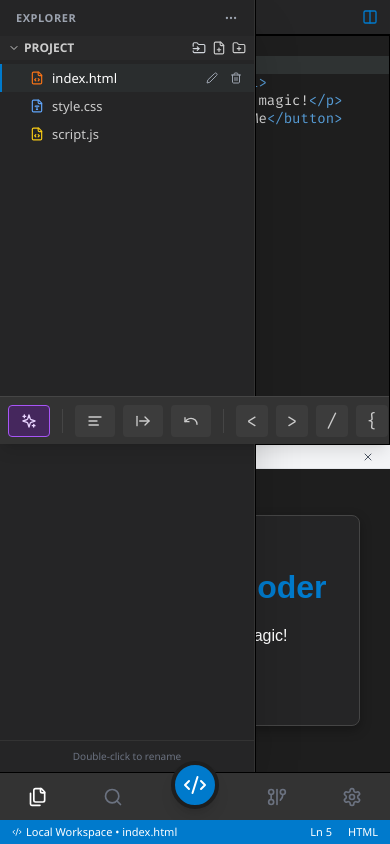
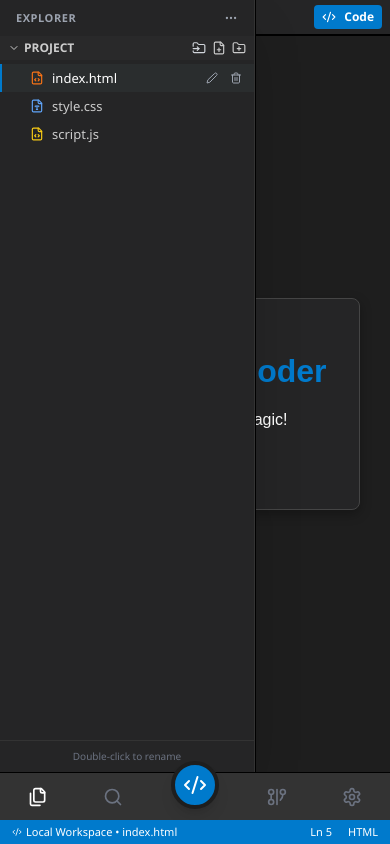
Before and after one commit to ganeshkolate014-byte/Vscode, a React (Vite) app: page / in a window 390 px wide. Both pictures are taken after a click on the element 195 px from the left and 796 px from the top of the page. Built offline with nearby package versions, Linux system fonts and the light colour scheme.

Commit message:
feat: Remove unused preview mode state
The `previewMode` state and associated logic have been removed from `App.tsx`. This state was not being utilized and is no longer needed for the application's functionality.

```diff
--- a/App.tsx
+++ b/App.tsx
@@ -2,9 +2,9 @@
 import React, { useState, useEffect, useCallback, useRef, useMemo } from 'react';
 import { CodeEditor } from './components/CodeEditor';
 import { FileExplorer } from './components/FileExplorer';
-import { LivePreview } from './components/LivePreview';
 import { GitPanel } from './components/GitPanel';
 import { SettingsModal } from './components/SettingsModal';
+import { LivePreview } from './components/LivePreview';
 import { FileNode, ChatMessage, RepoConfig, EditorSettings } from './types';
 import {
   Files,
@@ -16,11 +16,8 @@ import {
   MessageSquare,
   Send,
   Code2,
-  Maximize2,
-  Columns
 } from 'lucide-react';
 import { generateCodeHelp } from './services/geminiService';
-import { formatCode } from './services/formattingService';
 
 const initialFiles: FileNode[] = [
   {
@@ -61,7 +58,6 @@ export default function App() {
   const [openFiles, setOpenFiles] = useState<string[]>(['1']);
   const [activeFileId, setActiveFileId] = useState<string>('1');
   const [activeSideBar, setActiveSideBar] = useState<string | null>('explorer');
-  const [previewMode, setPreviewMode] = useState<'hidden' | 'full' | 'split'>('hidden');
   const [chatMessages, setChatMessages] = useState<ChatMessage[]>([]);
   const [chatInput, setChatInput] = useState('');
   const [isChatLoading, setIsChatLoading] = useState(false);
@@ -79,6 +75,9 @@ export default function App() {
       return saved ? JSON.parse(saved) : { fontSize: 14, wordWrap: false, lineNumbers: true, autoSave: true };
   });
   const [showSettings, setShowSettings] = useState(false);
+
+  // Preview State
+  const [isPreviewVisible, setIsPreviewVisible] = useState(false);
 
   const [viewportHeight, setViewportHeight] = useState('100%');
   const [isKeyboardOpen, setIsKeyboardOpen] = useState(false);
@@ -127,7 +126,7 @@ export default function App() {
       localStorage.setItem('droidcoder_settings', JSON.stringify(settings));
   }, [settings]);
 
-  const getFileContent = (name: string) => {
+  const getFileContent = useCallback((name: string) => {
       const findContent = (nodes: FileNode[]): string | undefined => {
           for (const node of nodes) {
               if (node.name === name && node.type === 'file') return node.content;
@@ -139,7 +138,7 @@ export default function App() {
           return undefined;
       };
       return findContent(debouncedFiles) || '';
-  };
+  }, [debouncedFiles]);
 
   const activeFile = useMemo(() => {
       const findNode = (nodes: FileNode[]): FileNode | undefined => {
@@ -229,6 +228,7 @@ export default function App() {
     if (!openFiles.includes(node.id)) setOpenFiles(prev => [...prev, node.id]);
     setActiveFileId(node.id);
     if (window.innerWidth < 768) setActiveSideBar(null);
+    setIsPreviewVisible(false); // Switch back to edit mode on file select
   };
 
   const closeTab = (e: React.MouseEvent, id: string) => {
@@ -289,8 +289,6 @@ export default function App() {
     setChatMessages(prev => [...prev, { role: 'model', text: response }]);
     setIsChatLoading(false);
   };
-
-  const togglePreviewMode = () => setPreviewMode(m => m === 'hidden' ? 'split' : m === 'split' ? 'full' : 'hidden');
 
   const findActiveNode = (nodes: FileNode[], id: string): FileNode | undefined => {
       for (const node of nodes) {
@@ -402,7 +400,7 @@ export default function App() {
           </div>
         )}
 
-        {/* C. Editor & Preview Group */}
+        {/* C. Editor Group */}
         <div className="flex-1 flex flex-col min-w-0 bg-vscode-bg relative transition-all duration-300">
 
           {/* C1. Tabs Header */}
@@ -410,11 +408,11 @@ export default function App() {
              {openFiles.map(fid => {
                  const node = findActiveNode(files, fid);
                  if (!node) return null;
-                 const isActive = activeFileId === fid;
+                 const isActive = activeFileId === fid && !isPreviewVisible;
                  return (
                      <div
                         key={fid}
-                        onClick={() => setActiveFileId(fid)}
+                        onClick={() => { setActiveFileId(fid); setIsPreviewVisible(false); }}
                         className={`flex items-center px-3 min-w-[100px] max-w-[150px] border-r border-vscode-border cursor-pointer select-none group transition-colors duration-200 ${isActive ? 'bg-vscode-tabActive text-white border-t-2 border-t-vscode-accent' : 'bg-vscode-tabInactive text-gray-400 hover:bg-vscode-bg'}`}
                      >
                         <span className="truncate text-xs flex-1 mr-2">{node.name}</span>
@@ -431,20 +429,30 @@ export default function App() {
              {/* Right Controls in Tab Bar */}
              <div className="flex-1 bg-vscode-sidebar border-b border-black flex items-center justify-end px-2 gap-2">
                  <button
-                    onClick={togglePreviewMode}
-                    className={`p-1 rounded hover:bg-gray-700 transition-colors ${previewMode !== 'hidden' ? 'text-vscode-accent' : 'text-gray-400'}`}
-                    title="Toggle Preview Mode"
+                    onClick={() => setIsPreviewVisible(!isPreviewVisible)}
+                    className={`p-1 rounded transition-colors flex items-center gap-2 px-2 text-xs font-bold ${isPreviewVisible ? 'bg-vscode-accent text-white' : 'hover:bg-gray-700 text-green-500'}`}
+                    title={isPreviewVisible ? "Back to Code" : "Run Code"}
                  >
-                    {previewMode === 'split' ? <Columns size={16} /> : previewMode === 'full' ? <Maximize2 size={16} /> : <Play size={16} />}
+                    {isPreviewVisible ? (
+                        <><Code2 size={14} /> Code</>
+                    ) : (
+                        <><Play size={14} /> Run</>
+                    )}
                  </button>
              </div>
           </div>
 
-          {/* C2. Content Area (Editor + Preview) */}
-          <div className="flex-1 flex flex-col md:flex-row relative overflow-hidden">
+          {/* C2. Content Area (Editor OR Preview) */}
+          <div className="flex-1 flex flex-col relative overflow-hidden">
 
-             {/* EDITOR PANE */}
-             <div className={`${previewMode === 'full' ? 'hidden' : 'flex-1'} relative h-full border-r border-black transition-all duration-300`}>
+             {isPreviewVisible ? (
+                 <LivePreview
+                    html={getFileContent('index.html') || ''}
+                    css={getFileContent('style.css') || ''}
+                    js={getFileContent('script.js') || ''}
+                 />
+             ) : (
+                 <div className="flex-1 relative h-full transition-all duration-300">
                     {currentActiveNode ? (
                         <CodeEditor
                             code={currentActiveNode.content || ''}
@@ -459,22 +467,6 @@ export default function App() {
                         </div>
                     )}
                  </div>
-
-             {/* PREVIEW PANE */}
-             {(previewMode !== 'hidden') && (
-                <div className={`${previewMode === 'split' ? 'h-1/2 md:h-full md:w-1/2' : 'absolute inset-0 z-40'} bg-white flex flex-col border-t md:border-t-0 md:border-l border-black animate-slide-in-right shadow-xl`}>
-                   <div className="h-6 bg-gray-100 border-b flex items-center px-4 text-[10px] text-gray-600 justify-between shrink-0">
-                      <span>Live Preview</span>
-                      <button onClick={() => setPreviewMode('hidden')} className="hover:text-red-500 transition-colors"><X size={12}/></button>
-                   </div>
-                   <div className="flex-1 relative">
-                        <LivePreview
-                            html={getFileContent('index.html')}
-                            css={getFileContent('style.css')}
-                            js={getFileContent('script.js')}
-                        />
-                   </div>
-                </div>
              )}
           </div>
         </div>
@@ -487,10 +479,11 @@ export default function App() {
            <ActivityIcon icon={<Search size={20} />} active={activeSideBar === 'search'} onClick={() => setActiveSideBar(activeSideBar === 'search' ? null : 'search')} />
 
            <div
-            className="w-12 h-12 -mt-6 bg-vscode-accent rounded-full flex items-center justify-center shadow-lg border-4 border-vscode-bg cursor-pointer hover:scale-105 transition-transform"
-            onClick={togglePreviewMode}
+            className={`w-12 h-12 -mt-6 rounded-full flex items-center justify-center shadow-lg border-4 border-vscode-bg cursor-pointer hover:scale-105 transition-transform ${isPreviewVisible ? 'bg-vscode-accent' : 'bg-green-600'}`}
+            onClick={() => setIsPreviewVisible(!isPreviewVisible)}
+            title={isPreviewVisible ? "Edit Code" : "Run Code"}
            >
-               {previewMode === 'hidden' ? <Play size={24} className="text-white ml-1" /> : <Code2 size={24} className="text-white" />}
+               {isPreviewVisible ? <Code2 size={24} className="text-white" /> : <Play size={24} className="text-white ml-1" />}
            </div>
 
            <ActivityIcon icon={<GitGraph size={20} />} active={activeSideBar === 'git'} onClick={() => setActiveSideBar(activeSideBar === 'git' ? null : 'git')} />
```
Lines whose indentation alone changed are shown as unchanged.
